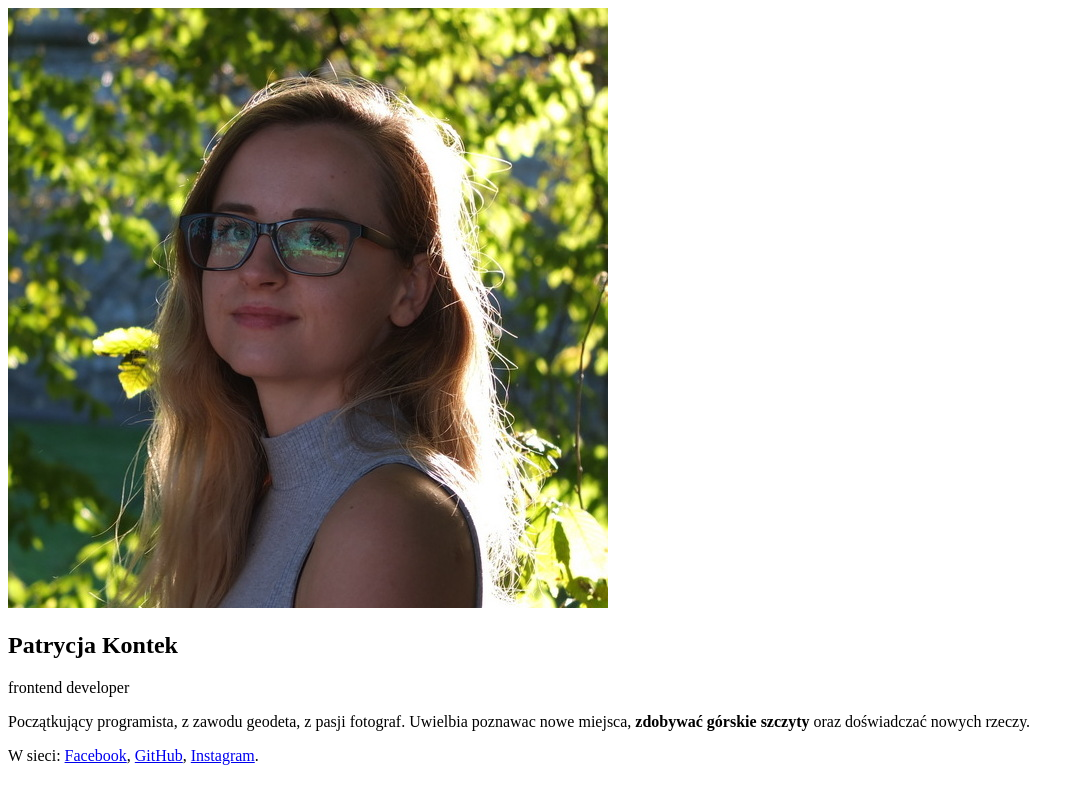
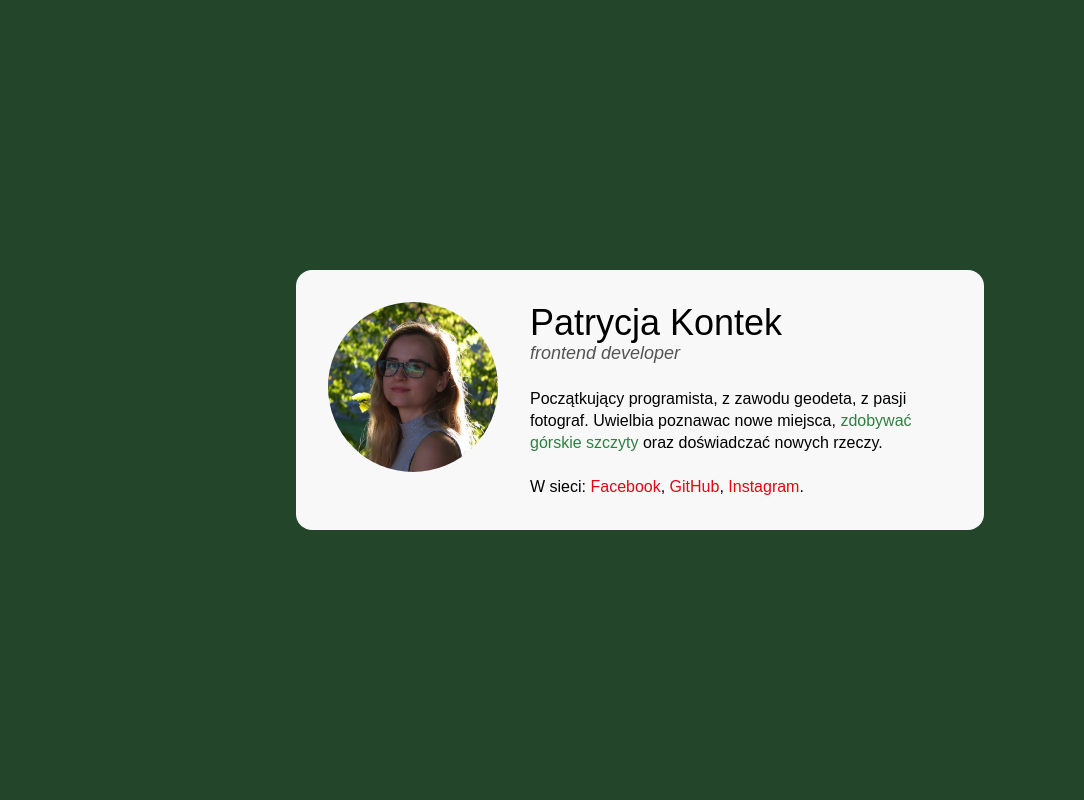
Before and after one commit to ptkontek/Business-Card, a plain HTML site: page index.html in a window 1280 px wide. Shown: the whole page, without its empty margins (0-1084 px from the left). Drawn offline with Linux system fonts and the light colour scheme; the site is published under a folder, as on GitHub Pages, so addresses that start at the root find nothing.

Commit message:
Update index.html

```diff
--- a/index.html
+++ b/index.html
@@ -5,8 +5,8 @@
     <meta http-equiv="X-UA-Compatible" content="IE=edge" />
     <meta name="viewport" content="width=device-width, initial-scale=1.0" />
     <title>Wizytówka - Patrycja Kontek</title>
-    <link href="/css/normalize.css" rel="stylesheet" type="text/css" />
-    <link href="/css/style.css" rel="stylesheet" type="text/css" />
+    <link href="css/normalize.css" rel="stylesheet" type="text/css" />
+    <link href="css/style.css" rel="stylesheet" type="text/css" />
   </head>
   <body>
     <main class="main">
```
